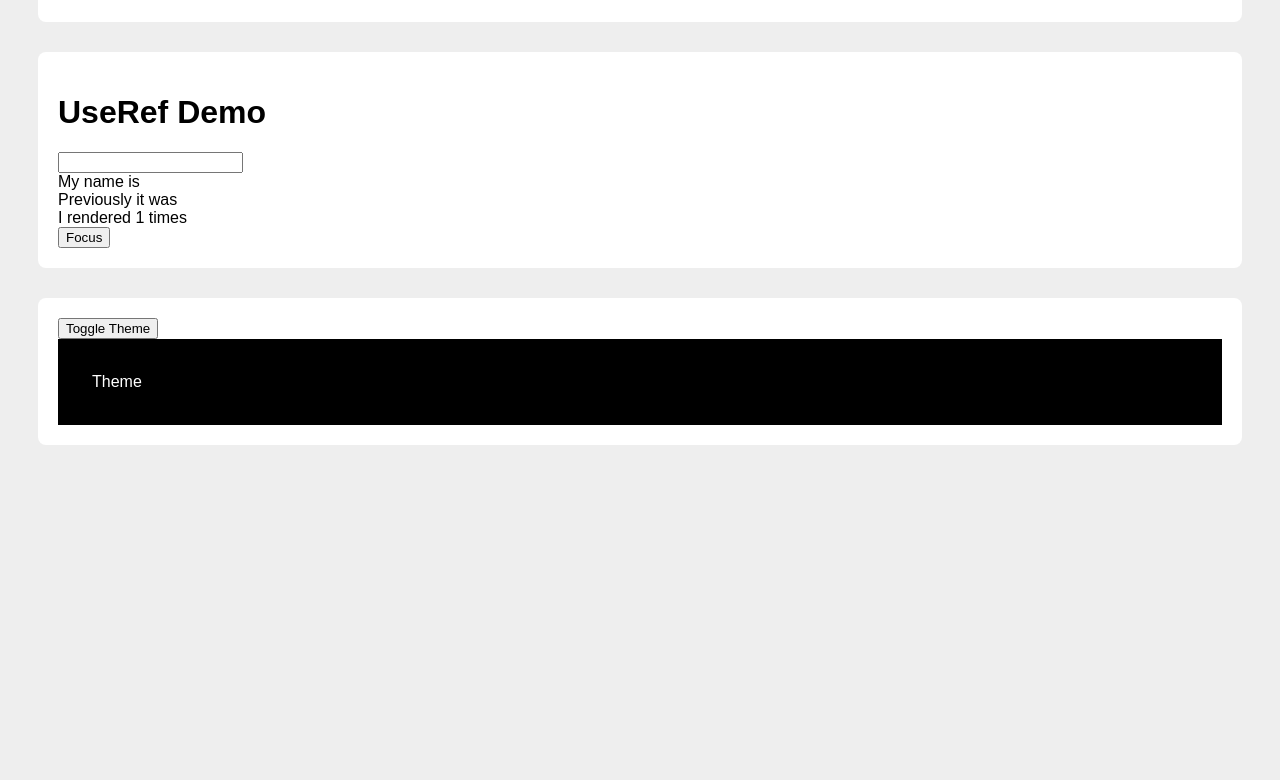
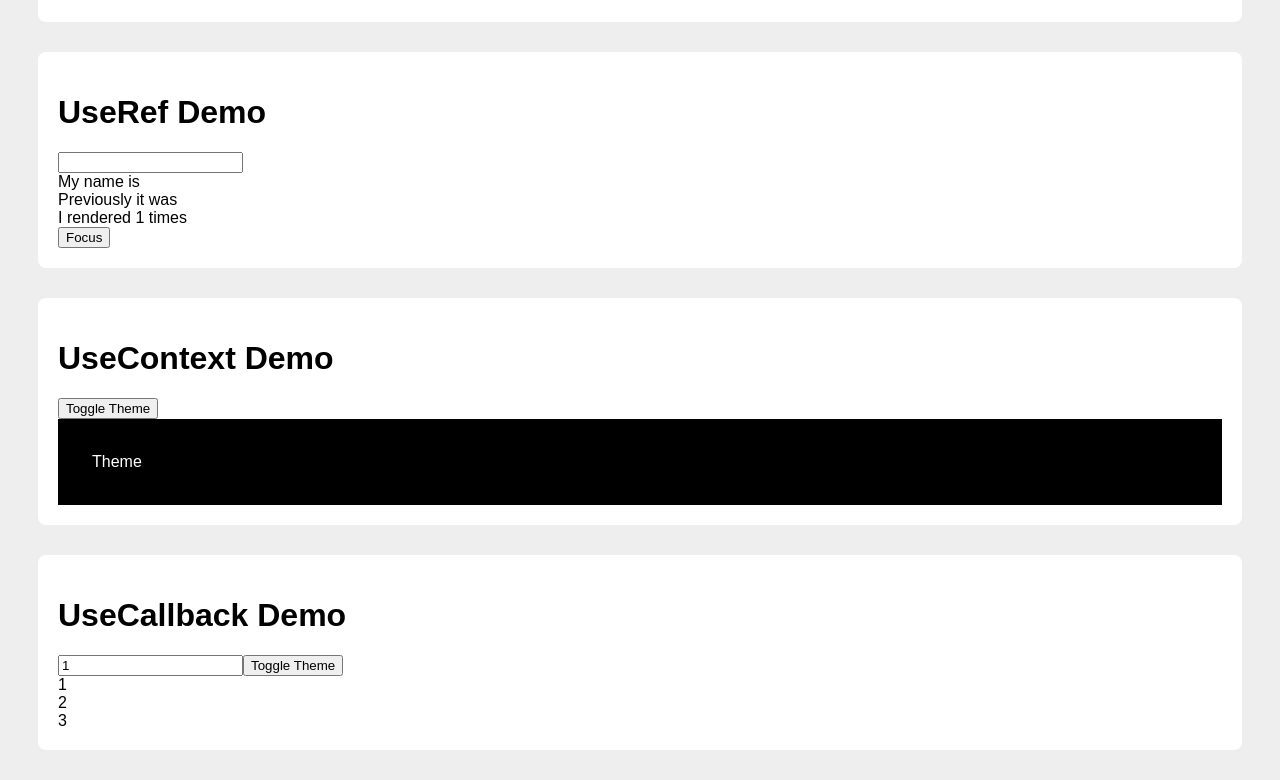
Before and after one commit to madanbajgai/practicing-react-hooks, a React (Vite) app: page / in a window 1280 px wide. Shown: the part 597-1377 px from the top of the page. Before the commit the page ends 1072 px from the top, so only its background shows below. Built offline with nearby package versions, Linux system fonts and the light colour scheme; no server answers.

Commit message:
useCallback done

```diff
--- a/src/App.jsx
+++ b/src/App.jsx
@@ -5,6 +5,7 @@
 import UseRef from "./Hooks/UseRef";
 import Usecontext from "./Hooks/Usecontext";
 import { ThemeProvider } from "../ThemeContext";
+import Usecallback from "./Hooks/Usecallback";
 // import { createContext } from "react"; //METHOD:2
 
 // export const ThemeContext = createContext(); //METHOD:2
@@ -24,6 +25,7 @@
         <UseMemo />
         <UseRef />
         <Usecontext />
+        <Usecallback />
       </ThemeProvider>
       {/* </ThemeContext.Provider> //METHOD:2 */}
     </div>
--- /dev/null
+++ b/src/Hooks/Usecallback.jsx
@@ -0,0 +1,44 @@
+import { useState, useCallback } from "react";
+import List from "../List";
+
+const Usecallback = () => {
+  const [number, setNumber] = useState(1);
+  const [dark, setDark] = useState(false);
+
+  // since this function is call everytime eventhough we click button or change the value
+  //because everytime we click  this function is calculated and passed to list component and causes re-render
+  //   const getItems = () => {
+  //     return [number, number + 1, number + 2];
+  //   };
+
+  const getItems = useCallback(() => {
+    return [number, number + 1, number + 2];
+  }, [number]);
+
+  //this function will check if the number has been changed if not it doesnt cause re-render
+  //it doesnt run if the dark variable is changed
+  //useMemo and useCallback are useful with referential equality
+
+  const theme = {
+    backgroundColor: dark ? "black" : "white",
+    color: dark ? "white" : "black",
+  };
+
+  return (
+    <div className="container">
+      <h1>UseCallback Demo</h1>
+
+      <div style={theme}>
+        <input
+          type="number"
+          value={number}
+          onChange={(e) => setNumber(parseInt(e.target.value))}
+        />
+        <button onClick={() => setDark((p) => !p)}>Toggle Theme</button>
+        <List getItems={getItems} />
+      </div>
+    </div>
+  );
+};
+
+export default Usecallback;
--- a/src/Hooks/Usecontext.jsx
+++ b/src/Hooks/Usecontext.jsx
@@ -15,6 +15,7 @@
   };
   return (
     <div className="container">
+      <h1>UseContext Demo</h1>
       <button onClick={toggleTheme}>Toggle Theme</button>
       <div style={themeStyle}>Theme</div>
     </div>
--- /dev/null
+++ b/src/List.jsx
@@ -0,0 +1,13 @@
+import { useEffect, useState } from "react";
+
+const List = ({ getItems }) => {
+  const [items, setItems] = useState([]);
+
+  useEffect(() => {
+    setItems(getItems());
+  }, [getItems]);
+
+  return items.map((item) => <div key={item}>{item}</div>);
+};
+
+export default List;
```
